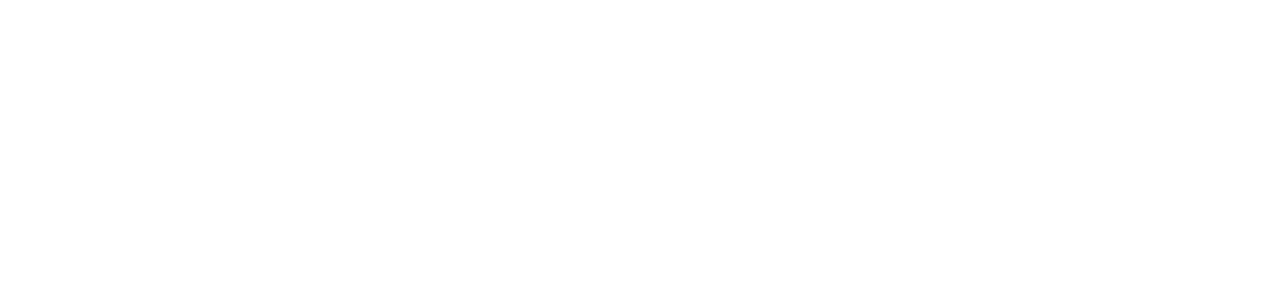
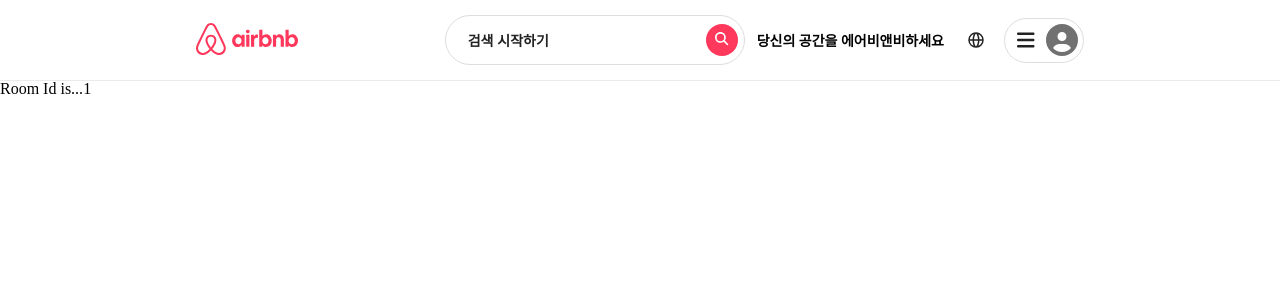
Before and after one commit to yoohmoon/rc--yh, a React (Create React App) app: page /rooms/1 in a window 1280 px wide. Before the commit this address had no page. Shown: the top 300 px of the page. Built offline with nearby package versions, Linux system fonts and the light colour scheme.

Commit message:
Add: 상세페이지 라우팅

```diff
--- /dev/null
+++ b/src/RoomDetail/RoomMainSection.jsx
@@ -0,0 +1,11 @@
+import React from 'react';
+import { useParams } from 'react-router-dom';
+
+const RoomMainSection = () => {
+  const params = useParams();
+  const roomId = params.roomId;
+
+  return <div>Room Id is...{roomId}</div>;
+};
+
+export default RoomMainSection;
--- a/src/components/Main/MainSection.tsx
+++ b/src/components/Main/MainSection.tsx
@@ -3,6 +3,7 @@
 import { styled } from 'styled-components';
 import { useRecoilState } from 'recoil';
 import filterCategory from '../../store/filterCategory';
+import { Link } from 'react-router-dom';
 
 interface CardData {
   id: number;
@@ -46,7 +47,9 @@
       <div>
         <Grid>
           {filteredRoomArr.map((card) => (
-            <Card key={card.id} data={card} />
+            <Link to={`/rooms/${card.id}`}>
+              <Card key={card.id} data={card} />
+            </Link>
           ))}
         </Grid>
       </div>
--- a/src/index.tsx
+++ b/src/index.tsx
@@ -51,7 +51,7 @@
       <ThemeProvider theme={theme}>
         <Routes>
           <Route path='/' element={<Main />} />
-          <Route path='/rooms' element={<Rooms />} />
+          <Route path='/rooms/:roomId' element={<Rooms />} />
         </Routes>
       </ThemeProvider>
     </RecoilRoot>
--- a/src/pages/RoomDetail.tsx
+++ b/src/pages/RoomDetail.tsx
@@ -2,6 +2,8 @@
 import HeadNav from '../components/Header/HeadNav';
 import { styled } from 'styled-components';
 import Modal from '../components/Modal/Modal';
+import { useParams } from 'react-router-dom';
+import RoomMainSection from '../RoomDetail/RoomMainSection';
 
 const RoomDetail = () => {
   return (
@@ -10,6 +12,7 @@
       <NavWrapper>
         <HeadNav isDetail={true} />
       </NavWrapper>
+      <RoomMainSection />
     </Container>
   );
 };
```
